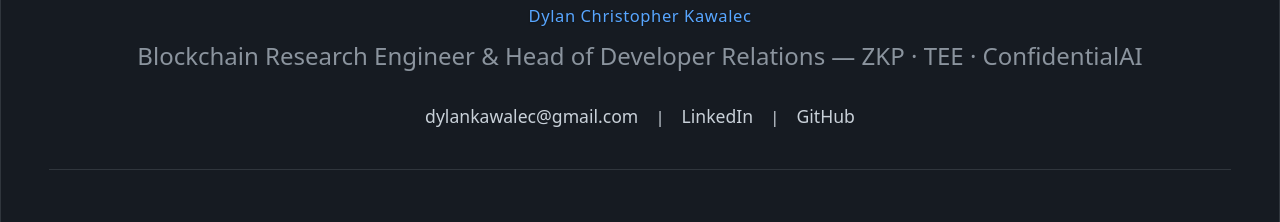
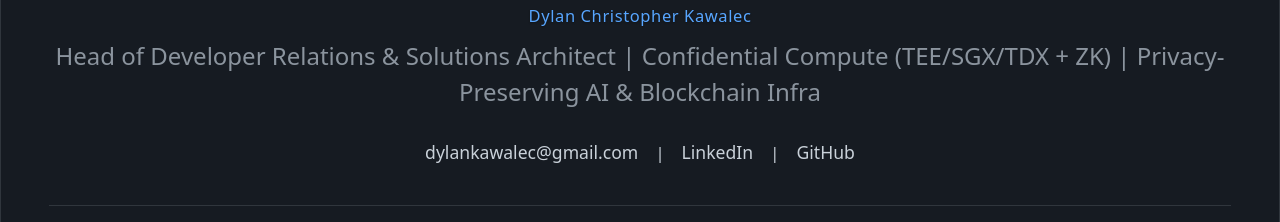
Before and after one commit to DylanCkawalec/cv, a website: page index.html in a window 1280 px wide. Shown: the part 287-509 px from the top of the page. Drawn offline with nearby package versions, Linux system fonts and the light colour scheme.

Commit message:
Update index.html

```diff
--- a/index.html
+++ b/index.html
@@ -49,7 +49,7 @@
         <img src="headshot-cartoon.png" alt="Dylan Kawalec Headshot" class="headshot">
       </div>
       <h1>Dylan Christopher Kawalec</h1>
-      <p class="tagline">Blockchain Research Engineer &amp; Head of Developer Relations — ZKP · TEE · ConfidentialAI</p>
+      <p class="tagline">Head of Developer Relations & Solutions Architect | Confidential Compute (TEE/SGX/TDX + ZK) | Privacy-Preserving AI & Blockchain Infra</p>
       <div class="contact-info">
         <a href="mailto:dylankawalec@gmail.com">dylankawalec@gmail.com</a> |
         <a href="https://www.linkedin.com/in/dylankawalec/" target="_blank">LinkedIn</a> |
```
